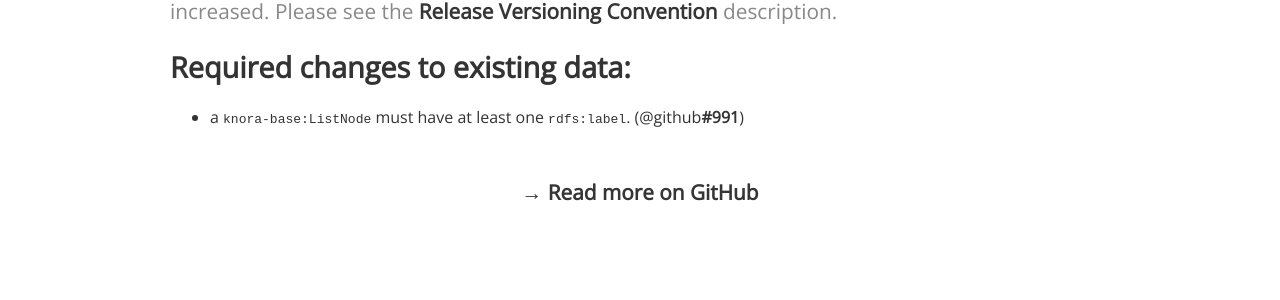
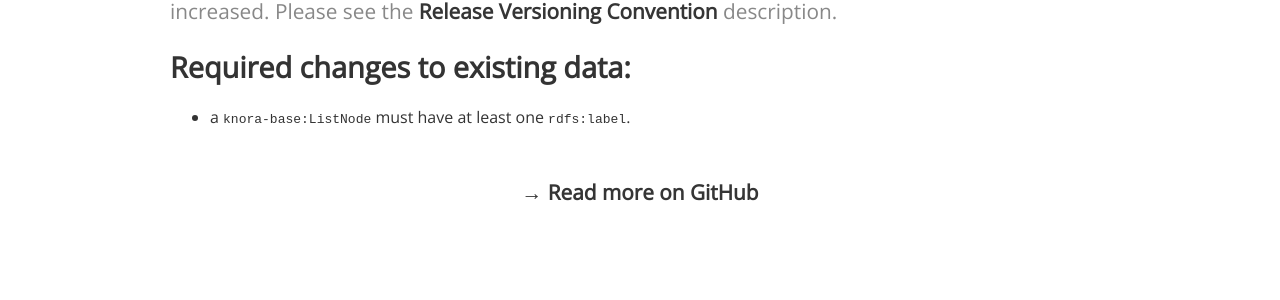
Before and after one commit to dasch-swiss/knora-org-website, a Jekyll site: the page built from _posts/2018-09-13-release-2.0.0.md, in a window 1280 px wide. Shown: the part 375-675 px from the top of the page. Built offline with Jekyll 4.4.1, drawn with Linux system fonts in a browser that asks for light colours; nearby versions of some CDN libraries.

Commit message:
Update 2018-09-13-release-2.0.0.md

```diff
--- a/_posts/2018-09-13-release-2.0.0.md
+++ b/_posts/2018-09-13-release-2.0.0.md
@@ -10,4 +10,4 @@ Please see the [Release Versioning Convention](https://github.com/dhlab-basel/Kn
 
 ### Required changes to existing data:
 
-- a `knora-base:ListNode` must have at least one `rdfs:label`. (@github[#991](#990))
+- a `knora-base:ListNode` must have at least one `rdfs:label`.
```
